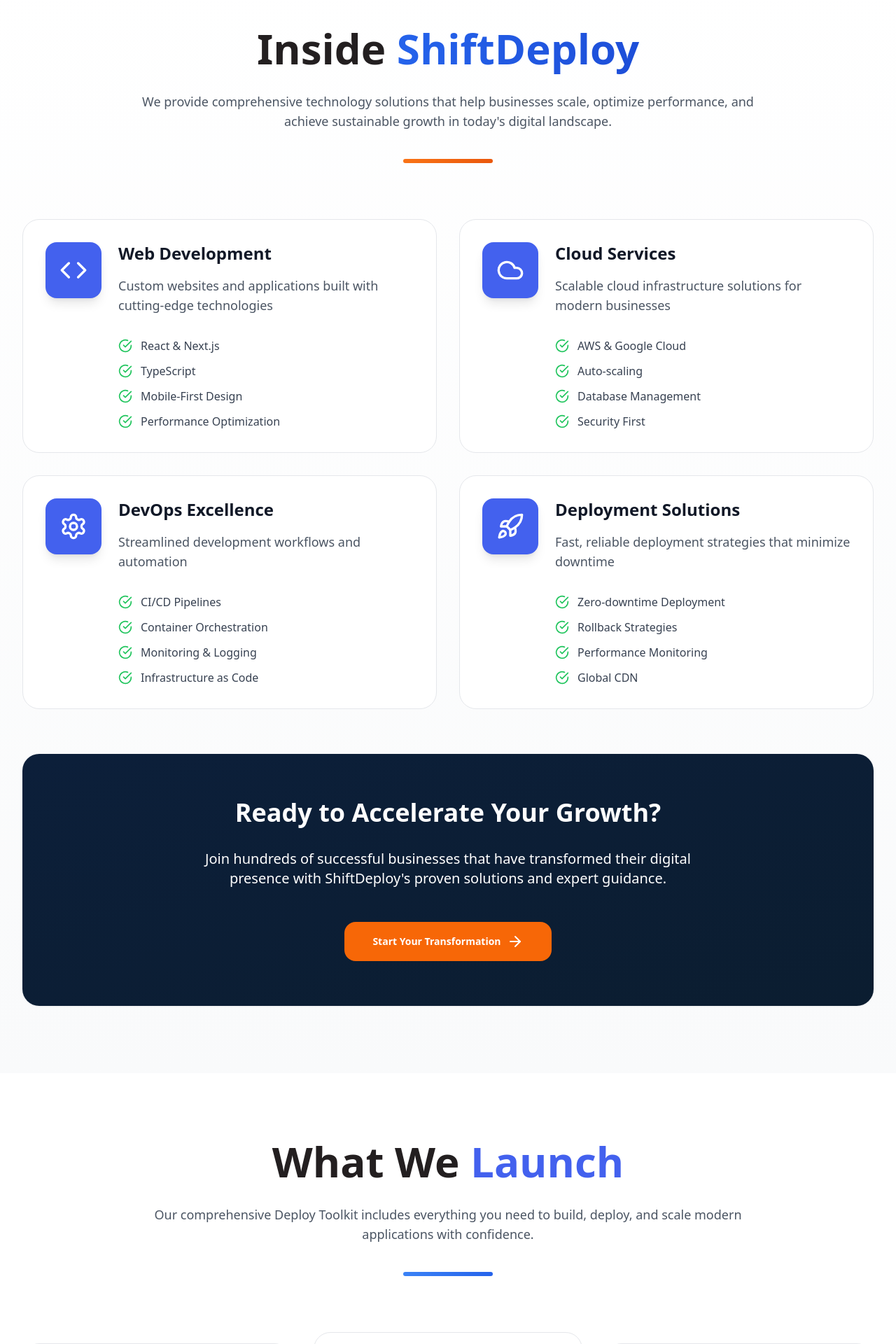
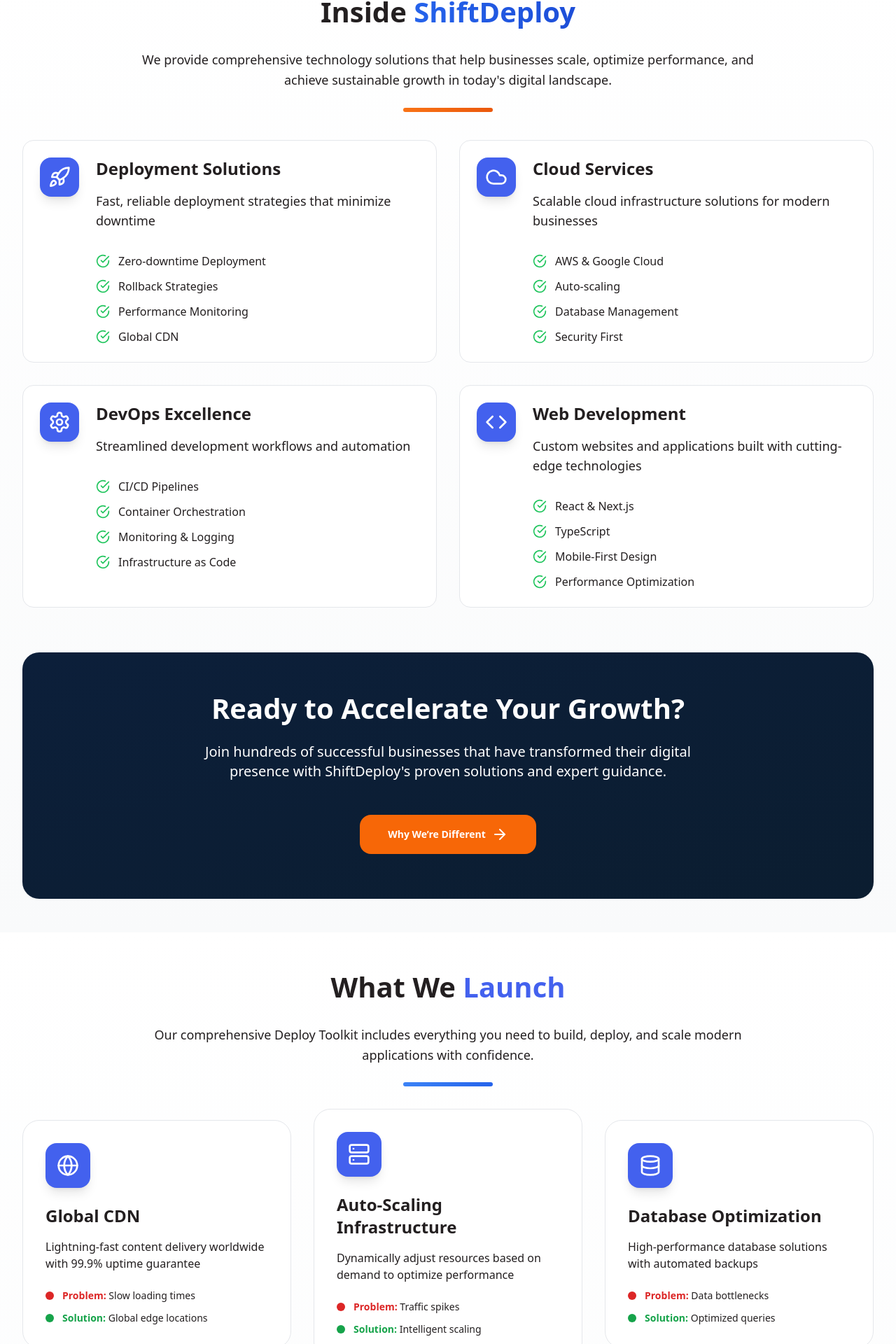
Before and after one commit to Oriancoders/ShiftDeploy, a React (Vite) app: page / in a window 1280 px wide. Shown: the part 877-2797 px from the top of the page at 70% size. Built offline with nearby package versions, Linux system fonts and the light colour scheme.

Commit message:
page home final 2

```diff
--- a/src/Pages/LandingPage/landingComps/DeployToolkit.jsx
+++ b/src/Pages/LandingPage/landingComps/DeployToolkit.jsx
@@ -60,18 +60,18 @@
   ];
 
   return (
-    <section id="deploy-toolkit" className="py-16 sm:py-20 lg:py-24 bg-white">
-      <div className=" mx-auto ">
+    <section id="deploy-toolkit" className="py-4 sm:py-12  text-textColor bg-gradient-to-b from-white to-gray-50">
+      <div className=" mx-auto flex flex-col justify-center items-center ">
         <motion.div
           ref={ref}
           variants={staggerContainer}
           initial="initial"
           animate={isInView ? "animate" : "initial"}
-          className="text-center mb-12 sm:mb-16 lg:mb-20"
+          className="text-center mb-8"
         >
           <motion.h2
             variants={fadeInUp}
-            className="text-2xl sm:text-3xl md:text-4xl lg:text-5xl xl:text-6xl font-bold mb-4 sm:mb-6 lg:mb-8"
+            className="text-3xl xl:text-4xl font-bold mb-4 sm:mb-6 "
           >
             <span className="text-textColor">
               What We
@@ -82,7 +82,7 @@
           </motion.h2>
           <motion.p
             variants={fadeInUp}
-            className="text-sm sm:text-base  xl:text-lg text-gray-600 max-w-2xl lg:max-w-3xl xl:max-w-4xl mx-auto mb-6 sm:mb-8 lg:mb-10 leading-relaxed px-4 sm:px-0"
+            className="text-lg  max-w-2xl lg:max-w-3xl xl:max-w-4xl mx-auto mb-6  leading-relaxed px-4 sm:px-0"
           >
             Our comprehensive Deploy Toolkit includes everything you need to build,
             deploy, and scale modern applications with confidence.
@@ -95,39 +95,37 @@
           </motion.div>
         </motion.div>
 
-        <div className="w-full grid sm:grid-cols-1 md:grid-cols-2 lg:grid-cols-3 justify-center items-center gap-4 sm:gap-6 lg:gap-8 mb-12 sm:mb-16 lg:mb-20 px-4 sm:px-6 lg:px-8">
+        <div className=" grid sm:grid-cols-1 md:grid-cols-2 lg:grid-cols-3 justify-center items-center gap-4 sm:gap-6 lg:gap-8 mb-12 sm:mb-16 lg:mb-20 px-4 sm:px-6 lg:px-8 max-w-7xl ">
           {tools.map((tool, index) => (
             <motion.div
               key={index}
               variants={scaleOnHover}
             >
-              <CursorFollower
+              <div
                 className="bg-white border border-gray-200 rounded-xl sm:rounded-2xl lg:rounded-3xl p-4 sm:p-6 lg:p-8 hover:border-blue-300  transition-all duration-300 group"
-                gradientFrom='rgba(67, 97, 238, 0.2)'
-                gradientTo='rgba(67, 97, 238, 0.1)'
-                circleSize={100}
+
               >
-                <div className={`w-12 sm:w-14 lg:w-16 h-12 sm:h-14 lg:h-16 bg-secondaryBlue rounded-lg sm:rounded-xl lg:rounded-2xl flex items-center justify-center mb-3 sm:mb-4 lg:mb-6 group-hover:scale-110 transition-transform duration-300 shadow-lg mx-auto sm:mx-0`}>
+                <div className={`w-12 sm:w-14 lg:w-16 h-12 sm:h-14 lg:h-16 bg-secondaryBlue rounded-lg sm:rounded-xl lg:rounded-2xl flex items-center justify-center mb-3 sm:mb-4 lg:mb-6  shadow-lg mx-auto sm:mx-0`}>
                   <tool.icon className="w-6 sm:w-7 lg:w-8 h-6 sm:h-7 lg:h-8 text-white" />
                 </div>
-                <h3 className="text-lg sm:text-xl lg:text-2xl font-bold text-gray-900 mb-2 sm:mb-3 lg:mb-4 text-center sm:text-left">{tool.title}</h3>
-                <p className="text-gray-600 mb-3 sm:mb-4 lg:mb-6 leading-relaxed text-center sm:text-left text-sm sm:text-base">{tool.description}</p>
+                <h3 className="text-lg sm:text-xl lg:text-2xl font-bold  mb-2 sm:mb-3 lg:mb-4 text-center sm:text-left">{tool.title}</h3>
+                <p className=" mb-3 sm:mb-4 lg:mb-6 leading-relaxed text-center sm:text-left text-sm sm:text-base">{tool.description}</p>
 
                 <div className="space-y-1.5 sm:space-y-2 lg:space-y-3">
                   <div className="flex items-center justify-center sm:justify-start space-x-2 sm:space-x-3">
-                    <div className="w-2 sm:w-2.5 lg:w-3 h-2 sm:h-2.5 lg:h-3 bg-red-400 rounded-full flex-shrink-0" />
-                    <span className="text-xs sm:text-sm text-gray-600">
-                      <span className="text-red-500 font-semibold">Problem:</span> {tool.problem}
+                    <div className="w-2 sm:w-2.5 lg:w-3 h-2 sm:h-2.5 lg:h-3 bg-red-600 rounded-full flex-shrink-0" />
+                    <span className="text-xs sm:text-sm ">
+                      <span className="text-red-600 font-semibold">Problem:</span> {tool.problem}
                     </span>
                   </div>
                   <div className="flex items-center justify-center sm:justify-start space-x-2 sm:space-x-3">
-                    <div className="w-2 sm:w-2.5 lg:w-3 h-2 sm:h-2.5 lg:h-3 bg-green-400 rounded-full flex-shrink-0" />
-                    <span className="text-xs sm:text-sm text-gray-600">
-                      <span className="text-green-500 font-semibold">Solution:</span> {tool.solution}
+                    <div className="w-2 sm:w-2.5 lg:w-3 h-2 sm:h-2.5 lg:h-3 bg-green-600 rounded-full flex-shrink-0" />
+                    <span className="text-xs sm:text-sm ">
+                      <span className="text-green-600 font-semibold">Solution:</span> {tool.solution}
                     </span>
                   </div>
                 </div>
-              </CursorFollower>
+              </div>
             </motion.div>
           ))}
         </div>
@@ -147,8 +145,8 @@
             circleSize={150}
             className="w-full bg-gradient-to-br from-primaryBlue to-toBlue text-white p-6 sm:p-8 lg:p-12 xl:p-16 text-center drop-shadow-sm flex flex-col justify-center items-center"
           >
-            <h3 className="text-xl sm:text-2xl lg:text-3xl xl:text-4xl font-bold  mb-4 sm:mb-6 lg:mb-8">
-              Facing Technical Challenges?
+            <h3 className="text-3xl xl:text-4xl max-w-xl lg:max-w-4xl xl:max-w-5xl font-bold  mb-4 sm:mb-6 lg:mb-8">
+              Whether it's containers, CI/CD, or observability <br/> we’ve done it for teams like yours.
             </h3>
             <p className="text-sm sm:text-base lg:text-lg xl:text-xl  mb-6 sm:mb-8 lg:mb-10 xl:mb-12 max-w-xl lg:max-w-2xl xl:max-w-3xl mx-auto leading-relaxed px-4 sm:px-0"
             >
@@ -162,7 +160,7 @@
               className="bg-primaryOrange text-white px-4 sm:px-6 lg:px-8 xl:px-10 py-2.5 sm:py-4 rounded-lg sm:rounded-xl lg:rounded-2xl font-bold flex items-center justify-center gap-x-2 hover:bg-toOrange text-sm "
             >
 
-              Schedule Consultation
+              Build Your Stack With Us
               <ArrowRight className="w-4 sm:w-5 lg:w-6 h-4 sm:h-5 lg:h-6" />
             </button>
 
--- a/src/Pages/LandingPage/landingComps/InsideShiftDeploy.jsx
+++ b/src/Pages/LandingPage/landingComps/InsideShiftDeploy.jsx
@@ -12,11 +12,11 @@
 
   const solutions = [
     {
-      icon: Code,
-      title: "Web Development",
-      description: "Custom websites and applications built with cutting-edge technologies",
-      features: ["React & Next.js", "TypeScript", "Mobile-First Design", "Performance Optimization"],
-      gradient: "from-blue-500 to-indigo-600"
+      icon: Rocket,
+      title: "Deployment Solutions",
+      description: "Fast, reliable deployment strategies that minimize downtime",
+      features: ["Zero-downtime Deployment", "Rollback Strategies", "Performance Monitoring", "Global CDN"],
+      gradient: "from-orange-500 to-red-600"
     },
     {
       icon: Cloud,
@@ -33,27 +33,27 @@
       gradient: "from-purple-500 to-indigo-600"
     },
     {
-      icon: Rocket,
-      title: "Deployment Solutions",
-      description: "Fast, reliable deployment strategies that minimize downtime",
-      features: ["Zero-downtime Deployment", "Rollback Strategies", "Performance Monitoring", "Global CDN"],
-      gradient: "from-orange-500 to-red-600"
-    }
+      icon: Code,
+      title: "Web Development",
+      description: "Custom websites and applications built with cutting-edge technologies",
+      features: ["React & Next.js", "TypeScript", "Mobile-First Design", "Performance Optimization"],
+      gradient: "from-blue-500 to-indigo-600"
+    },
   ];
 
   return (
-    <section id="inside-shiftdeploy" className="py-16 sm:py-20 lg:py-24 bg-gradient-to-b from-white to-gray-50">
-      <div className="max-w-7xl mx-auto px-4 sm:px-6 lg:px-8">
+    <section id="inside-shiftdeploy" className="py-4 sm:py-12  text-textColor bg-gradient-to-b from-white to-gray-50">
+      <div className="max-w-7xl mx-auto px-4 sm:px-6 lg:px-8 ">
         <motion.div
           ref={ref}
           variants={staggerContainer}
           initial="initial"
           animate={isInView ? "animate" : "initial"}
-          className="text-center mb-12 sm:mb-16 lg:mb-20"
+          className="text-center mb-8 lg:mb-10"
         >
           <motion.h2
             variants={fadeInUp}
-            className="text-2xl sm:text-3xl md:text-4xl lg:text-5xl xl:text-6xl font-bold mb-4 sm:mb-6 lg:mb-8"
+            className="text-3xl xl:text-4xl font-bold mb-4 sm:mb-6 "
           >
             <span className="text-textColor">
               Inside
@@ -64,7 +64,7 @@
           </motion.h2>
           <motion.p
             variants={fadeInUp}
-            className="text-sm sm:text-base  xl:text-lg text-gray-600 max-w-2xl lg:max-w-3xl xl:max-w-4xl mx-auto mb-6 sm:mb-8 lg:mb-10 leading-relaxed px-4 sm:px-0"
+            className="text-lg max-w-2xl lg:max-w-3xl xl:max-w-4xl mx-auto mb-6 leading-relaxed px-4 sm:px-0"
           >
             We provide comprehensive technology solutions that help businesses scale,
             optimize performance, and achieve sustainable growth in today's digital landscape.
@@ -77,26 +77,13 @@
           </motion.div>
         </motion.div>
 
-        <div className="grid sm:grid-cols-1 lg:grid-cols-2 gap-6 sm:gap-8 mb-12 sm:mb-16">
+        <div className="grid sm:grid-cols-1 md:grid-cols-2 gap-6 sm:gap-8 mb-12 sm:mb-16">
           {solutions.map((solution, index) => (
             <motion.div
               key={index}
-              variants={scaleOnHover}
-              // whileHover="whileHover"
-              initial={{ opacity: 0, y: 60 }}
-              animate={isInView ? { opacity: 1, y: 0 } : { opacity: 0, y: 60 }}
-              transition={{ duration: 0.6, delay: index * 0.2 }}
-
+              className="bg-white border border-gray-200 rounded-xl md:rounded-2xl p-4 sm:p-6 lg:p-6 hover:border-blue-300 hover:shadow-md transition-all  group col-span-1"            // whileHover="whileHover"
             >
-
-              <CursorFollower
-                className="bg-white border border-gray-200 rounded-xl sm:rounded-2xl lg:rounded-3xl p-4 sm:p-6 lg:p-8 hover:border-blue-300 hover:shadow-md transition-all  group"
-                gradientFrom='rgba(67, 97, 238, 0.2)'
-                gradientTo='rgba(67, 97, 238, 0.1)'
-                circleSize={100}
-
-              >
-                <div className="flex flex-col sm:flex-row items-start space-y-4 sm:space-y-0 sm:space-x-4 lg:space-x-6">
+                <div className="flex flex-col  sm:flex-row items-start space-y-4 sm:space-y-0 sm:space-x-4 lg:space-x-6">
                   <motion.div
                     whileHover={{
                       y: -7,
@@ -107,23 +94,23 @@
                       stiffness: 300,
                       damping: 15,
                     }}
-                    className={` w-12 sm:w-16 lg:w-20 h-12 sm:h-16 lg:h-20 bg-secondaryBlue rounded-lg sm:rounded-xl lg:rounded-2xl flex items-center justify-center flex-shrink-0 group-hover:scale-110 transition-transform  shadow-lg mx-auto sm:mx-0`}>
-                    <solution.icon className="w-6 sm:w-8 lg:w-10 h-6 sm:h-8 lg:h-10 text-white" />
+                    className={` w-12 sm:w-16 lg:w-14 h-12 sm:h-16 lg:h-14 bg-secondaryBlue rounded-lg sm:rounded-xl lg:rounded-2xl flex items-center justify-center flex-shrink-0  shadow-lg mx-auto sm:mx-0`}>
+                    <solution.icon className="w-6 sm:w-8  h-6 sm:h-8  text-white" />
                   </motion.div>
                   <div className="flex-1 text-center sm:text-left">
-                    <h3 className="text-lg sm:text-xl lg:text-2xl font-bold text-gray-900 mb-2 sm:mb-3 lg:mb-4">{solution.title}</h3>
-                    <p className="text-gray-600 mb-4 sm:mb-6 lg:mb-8 text-sm sm:text-base lg:text-lg leading-relaxed">{solution.description}</p>
+                    <h3 className="text-lg sm:text-xl lg:text-2xl font-bold  mb-2 sm:mb-3 lg:mb-4">{solution.title}</h3>
+                    <p className=" mb-4 sm:mb-6 lg:mb-8 text-sm sm:text-base lg:text-lg leading-relaxed">{solution.description}</p>
                     <ul className="space-y-1.5 sm:space-y-2 lg:space-y-3">
                       {solution.features.map((feature, featureIndex) => (
                         <li key={featureIndex} className="flex items-center justify-center sm:justify-start space-x-2 sm:space-x-3">
                           <CheckCircle className="w-3 sm:w-4 lg:w-5 h-3 sm:h-4 lg:h-5 text-green-500 flex-shrink-0" />
-                          <span className="text-gray-700 font-medium text-xs sm:text-sm lg:text-base">{feature}</span>
+                          <span className=" font-medium text-xs sm:text-sm lg:text-base">{feature}</span>
                         </li>
                       ))}
                     </ul>
                   </div>
                 </div>
-              </CursorFollower>
+
             </motion.div>
           ))}
         </div>
@@ -157,7 +144,7 @@
             className="bg-primaryOrange text-white px-4 sm:px-6 lg:px-8 xl:px-10 py-2.5 sm:py-4 rounded-lg sm:rounded-xl lg:rounded-2xl font-bold flex items-center justify-center gap-x-2 hover:bg-toOrange text-sm "
             >
 
-              Start Your Transformation
+              Why We’re Different
               <ArrowRight className="w-4 sm:w-5 lg:w-6 h-4 sm:h-5 lg:h-6" />
             </button>
 
--- a/src/components/Footer.jsx
+++ b/src/components/Footer.jsx
@@ -50,7 +50,7 @@
           <motion.div variants={fadeInUp} className="sm:col-span-2 lg:col-span-1">
             <motion.div
               whileHover={{ scale: 1.05 }}
-              className="max-w-60"
+              className="lg:max-w-60 sm:max-w-48 max-w-36"
             >
 
               <img src="https://res.cloudinary.com/dycwtnjbi/image/upload/v1753335542/white-v_gjd0eu.png" alt="" />
--- a/tailwind.config.js
+++ b/tailwind.config.js
@@ -12,6 +12,10 @@
         primaryOrange : '#F76707',
         toOrange : '#D83A21',
         textColor : '#231F20',
+      },
+      fontSize : {
+        '3xl' : '2rem',
+        '4xl' : '2.5rem',
       }
     },
   },
```
Also changed, not shown: src/Pages/LandingPage/landingComps/FlightLogs.jsx (+19 -11 lines), src/Pages/LandingPage/landingComps/Hero.jsx (+10 -14 lines), src/Pages/LandingPage/landingComps/MissionsCompleted.jsx (+24 -27 lines), src/Pages/LandingPage/landingComps/ShiftProtocol.jsx (+12 -15 lines), src/components/Navigation.jsx (+10 -19 lines).
